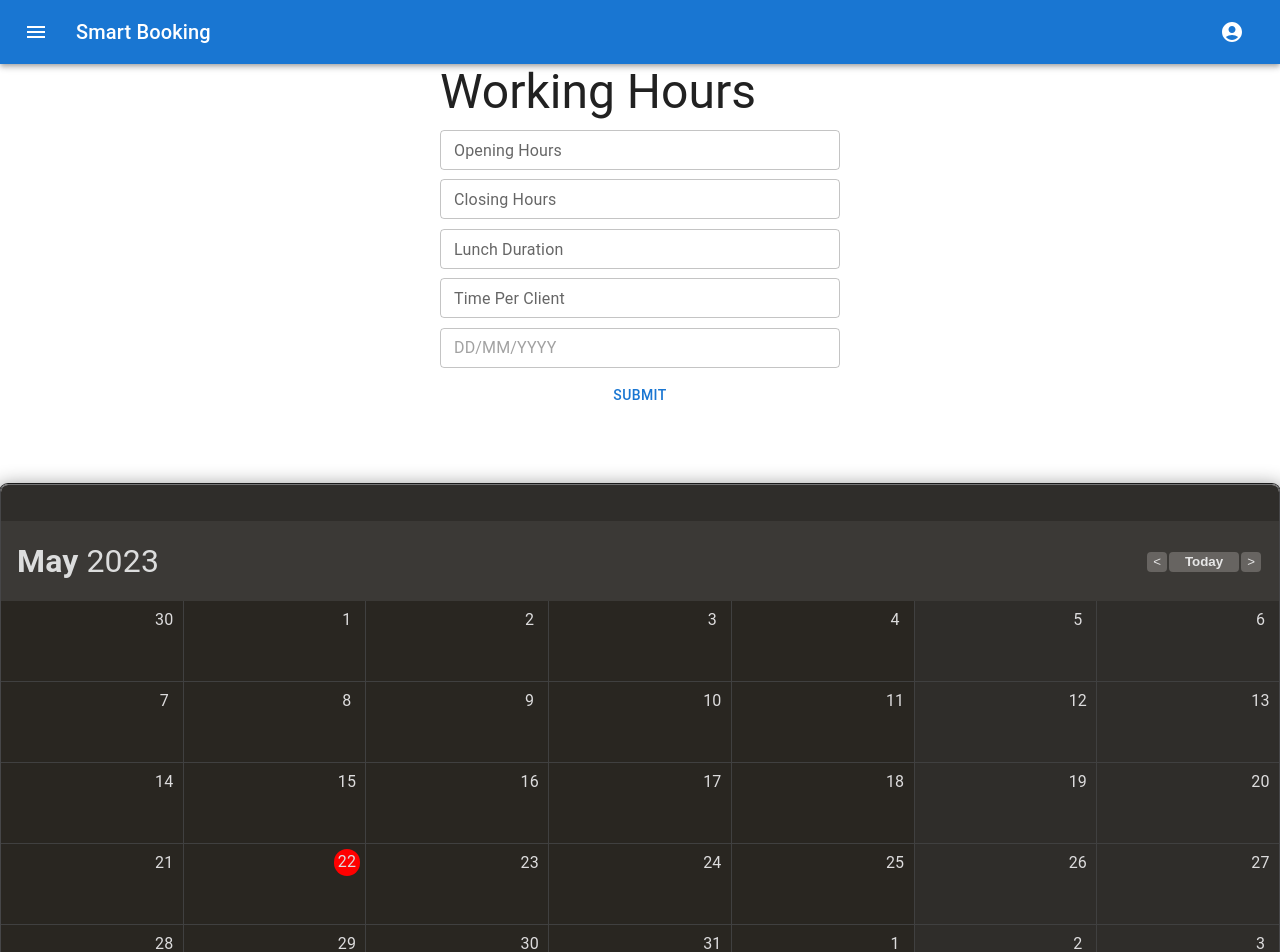
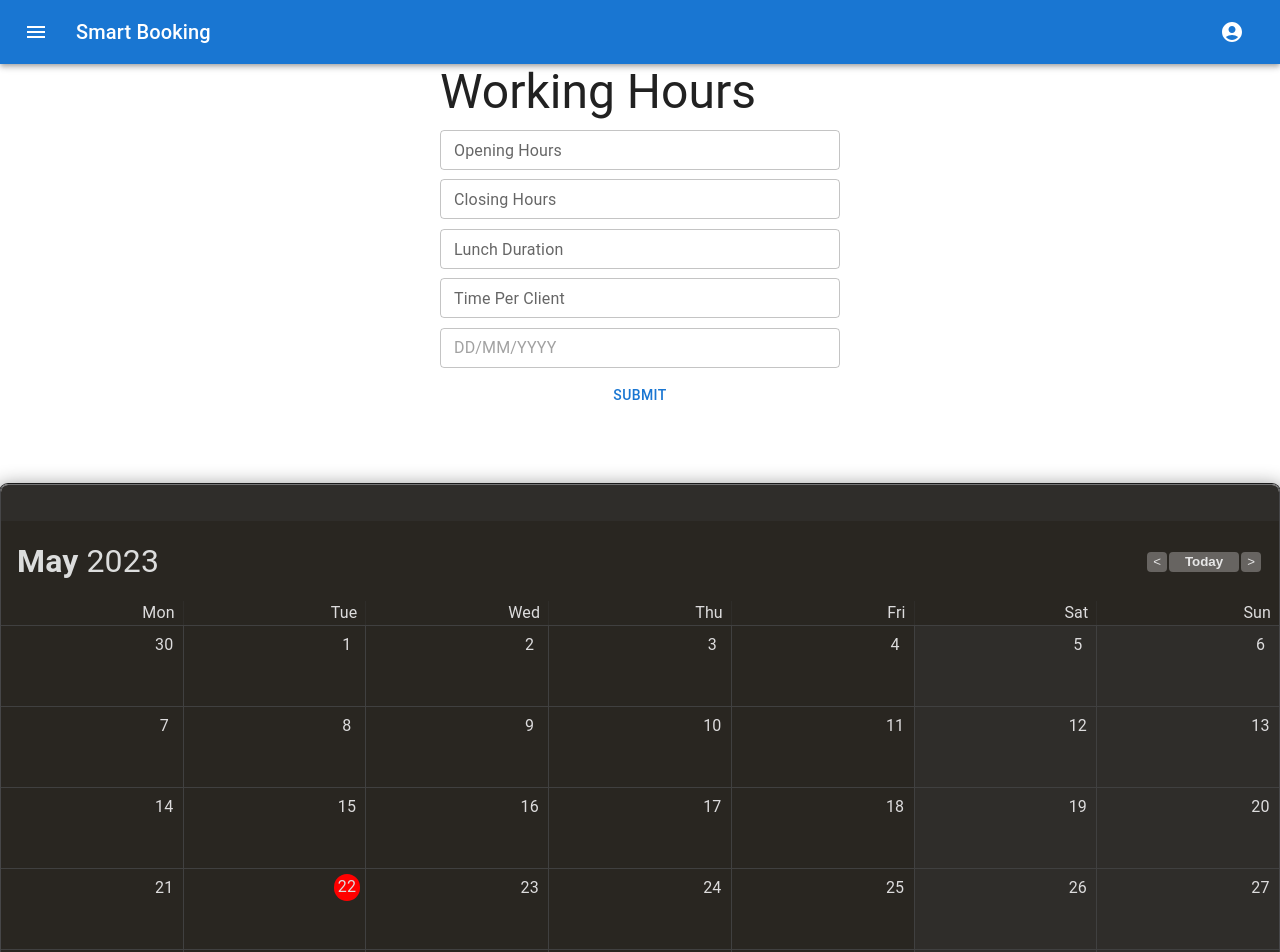
Before and after one commit to YevBor/smart-booking-frontend, a React (Vite) app in the folder frontend/: page /dashboard in a window 1280 px wide. Shown: the top 952 px of the page. Built offline with nearby package versions, Linux system fonts and the light colour scheme; sample sign-in values are in the browser's storage.

Commit message:
adding Days to grid of calendar

```diff
--- a/frontend/src/components/UI/calendar/cal-grid/index.tsx
+++ b/frontend/src/components/UI/calendar/cal-grid/index.tsx
@@ -6,16 +6,25 @@ const CalGrid:FC<{startDay: any}> = ({startDay}) => {
 	const totalDays = 42;
 	const day = startDay.clone().subtract(1, 'day');
 	const daysMap = [...Array(totalDays)].map(() => day.add(1, 'day').clone())
-
-	const days: string[] = ['Sunday','Monday','Tuesday','Wednesday','Thursday','Friday','Saturday'];
-	const shortDays: string[] = ['Sun','Mon','Tue','Wed','Thu','Fri','Sat'];
 	const isCurrentDay = (day: Date) => moment().isSame(day, 'day');
 	return (
-		<GridWrapper>
+		<>
+			<GridWrapper isHeader={true}>
+				{
+					[...Array(7)].map((_, i) => (
+						<CellWrapper isHeader>
+							<RowInCell justifyContent={'flex-end'} pr={1}>
+								{moment().day(i+1).format('ddd')}
+							</RowInCell>
+						</CellWrapper>
+					))
+				}
+			</GridWrapper>
+			<GridWrapper isHeader={false}>
 				{daysMap.map((dayItem: any)=>{
 					return (
 						<CellWrapper key={dayItem.unix()} isWeekend={dayItem.day() == 5 || dayItem.day() == 6}>
-						<RowInCell>
+							<RowInCell justifyContent={'flex-end'}>
 								<DayWrapper>
 									{!isCurrentDay(dayItem) && dayItem.format('D')}
 									{isCurrentDay(dayItem) &&(<CurrentDay>{dayItem.format('D')}</CurrentDay>)}
@@ -25,6 +34,7 @@ const CalGrid:FC<{startDay: any}> = ({startDay}) => {
 					)
 				})}
 			</GridWrapper>
+		</>
 	);
 };
 
@@ -38,25 +48,27 @@ const CurrentDay = styled.div`
   align-items: center;
   justify-content: center;
 `
-const GridWrapper = styled.div`
+const GridWrapper = styled.div<{isHeader: boolean}>`
   display: grid;
   grid-template-columns: repeat(7, 1fr);
-  grid-template-rows: repeat(6, 1fr);
   grid-gap: 1px;
-  background-color: #404040;
+  background-color: ${(props)=> props.isHeader ? 'rgb(47,45,42)':'#404040'};
+  ${(props)=> props.isHeader && 'border-bottom: 1px solid #404040'}
 `;
 interface CellWrapperProps {
 	isWeekend?: boolean;
+	isHeader?: boolean
 }
 const CellWrapper = styled.div<CellWrapperProps>`
 	min-width: 140px;
-  	min-height: 80px;
+  	min-height: ${props => props.isHeader ? 24:  80 }px;
   	background-color: ${(props) => (props.isWeekend ? 'rgb(47,45,42)': 'rgb(41,38,33)')};
   	color: #DDDCDD
 `;
-const RowInCell = styled.div`
+const RowInCell = styled.div<{justifyContent: string, pr?:number }>`
   display: flex;
-  justify-content: flex-end;
+  justify-content: ${(props)=> props.justifyContent ? props.justifyContent :'flex-start'};
+  ${(props)=> props.pr && `padding-right:${props.pr * 8}px`}
 `;
 const DayWrapper = styled.div`
   height: 33px;
--- a/frontend/src/components/UI/calendar/cal-monitor/index.tsx
+++ b/frontend/src/components/UI/calendar/cal-monitor/index.tsx
@@ -28,7 +28,7 @@ const DivWrapper = styled.div`
   display: flex;
   justify-content: space-between;
   align-items: center;
-  background-color: rgb(59,57,54);
+  background-color: rgb(41,38,33);
   color: #dcdddd;
   padding: 16px;
 `
```
Lines whose indentation alone changed are shown as unchanged.
